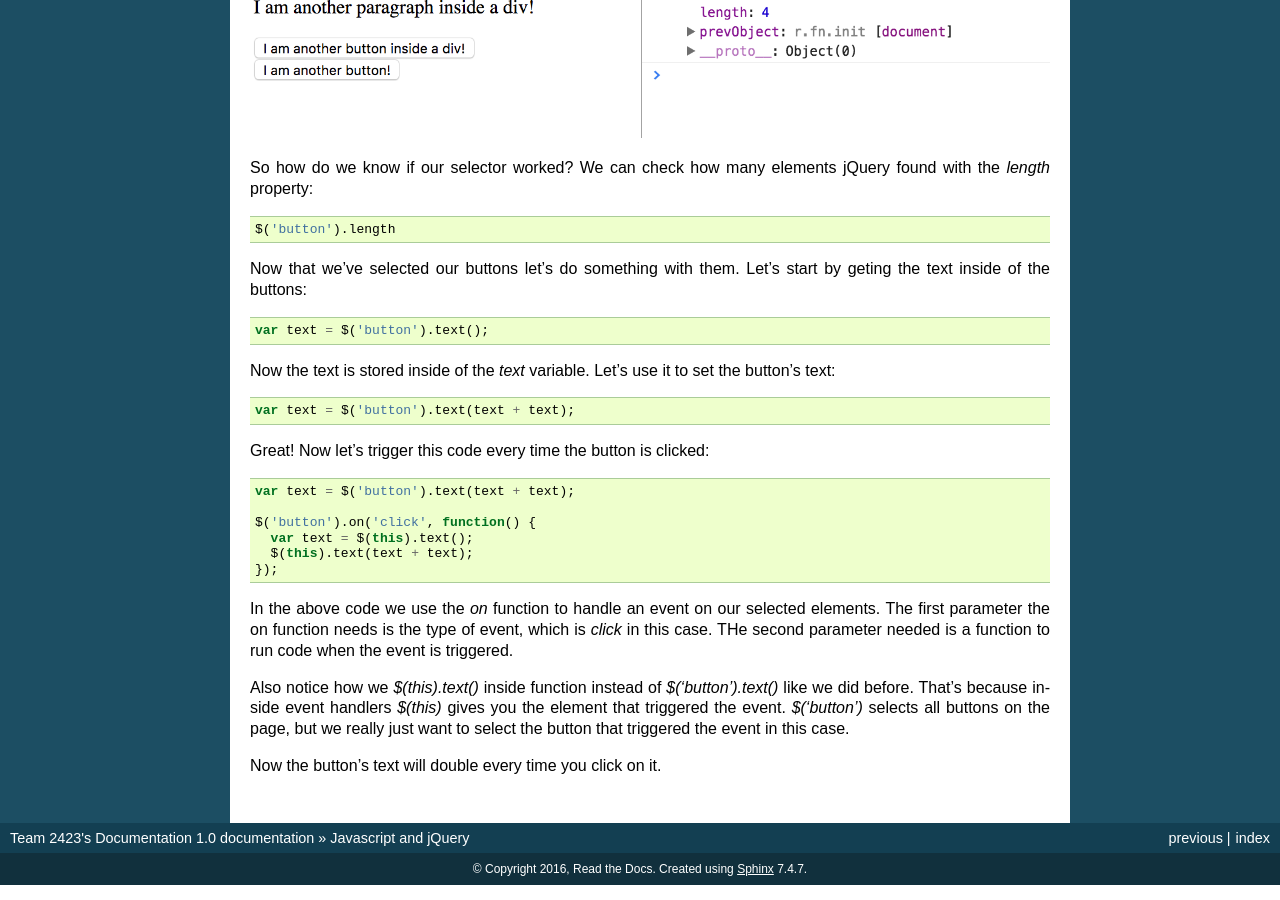
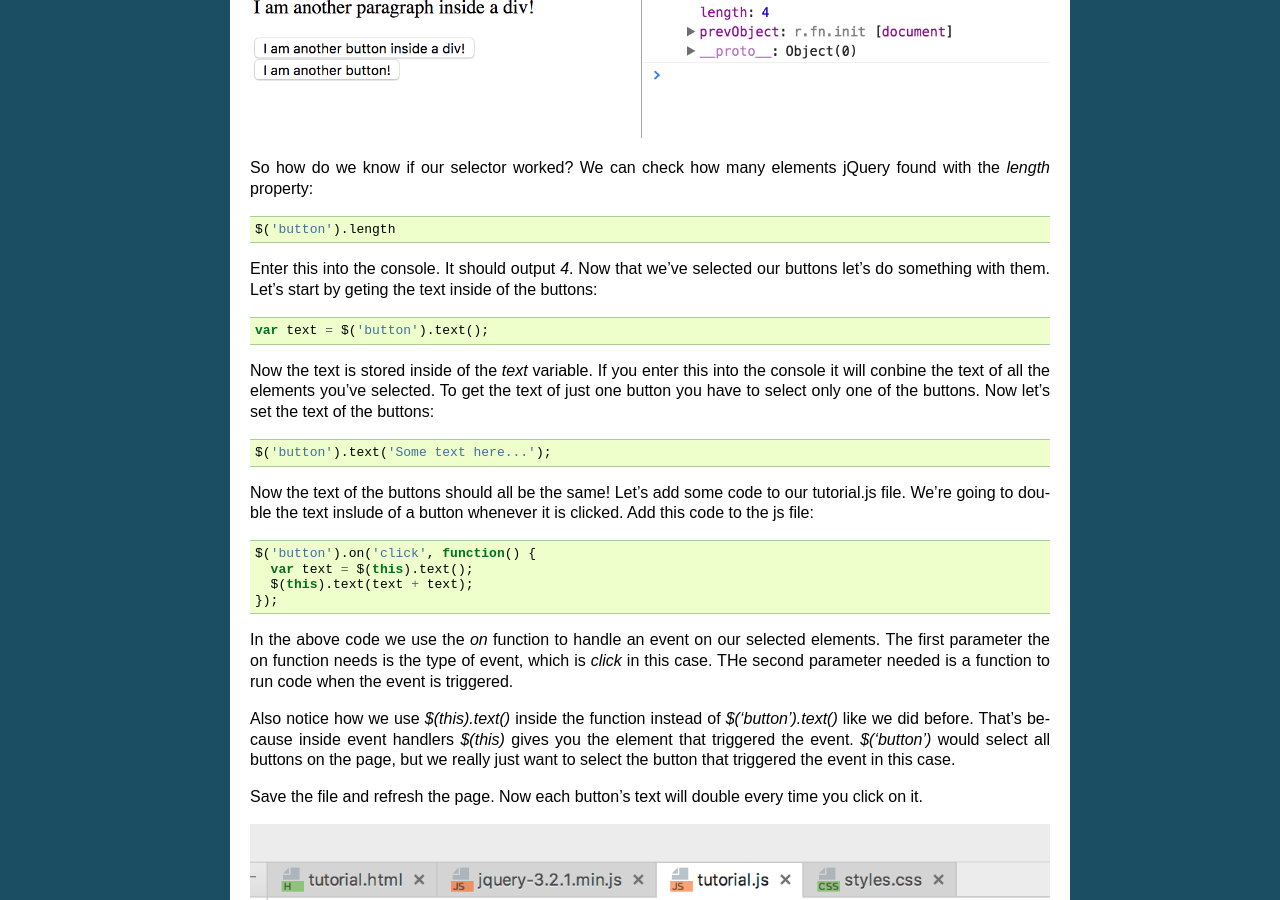
Before and after one commit to frc2423/docs, a Sphinx documentation site: the page built from docs/web-interface-tutorial4.rst, in a window 1280 px wide and 900 px high, scrolled down 4028 px. Built offline with Sphinx 7.4.7, drawn with Linux system fonts in a browser that asks for light colours.

Commit message:
Update web-interface-tutorial4.rst

```diff
--- a/docs/web-interface-tutorial4.rst
+++ b/docs/web-interface-tutorial4.rst
@@ -61,24 +61,21 @@ So how do we know if our selector worked? We can check how many elements jQuery
 
   $('button').length
 
-Now that we've selected our buttons let's do something with them. Let's start by geting the text inside of the buttons:
-
+Enter this into the console. It should output *4*. Now that we've selected our buttons let's do something with them. Let's start by geting the text inside of the buttons:
 
 .. code-block:: javascript
 
   var text = $('button').text();
 
-Now the text is stored inside of the *text* variable. Let's use it to set the button's text:
+Now the text is stored inside of the *text* variable. If you enter this into the console it will conbine the text of all the elements you've selected. To get the text of just one button you have to select only one of the buttons. Now let's set the text of the buttons:
 
 .. code-block:: javascript
 
-  var text = $('button').text(text + text);
+  $('button').text('Some text here...');
 
-Great! Now let's trigger this code every time the button is clicked:
+Now the text of the buttons should all be the same! Let's add some code to our tutorial.js file. We're going to double the text inslude of a button whenever it is clicked. Add this code to the js file:
 
 .. code-block:: javascript
-
-  var text = $('button').text(text + text);
 
   $('button').on('click', function() {
     var text = $(this).text();
@@ -87,6 +84,11 @@ Great! Now let's trigger this code every time the button is clicked:
 
 In the above code we use the *on* function to handle an event on our selected elements. The first parameter the on function needs is the type of event, which is *click* in this case. THe second parameter needed is a function to run code when the event is triggered.
 
-Also notice how we  *$(this).text()* inside function instead of *$('button').text()* like we did before. That's because inside event handlers *$(this)* gives you the element that triggered the event. *$('button')* selects all buttons on the page, but we really just want to select the button that triggered the event in this case.
+Also notice how we use *$(this).text()* inside the function instead of *$('button').text()* like we did before. That's because inside event handlers *$(this)* gives you the element that triggered the event. *$('button')* would select all buttons on the page, but we really just want to select the button that triggered the event in this case.
 
-Now the button's text will double every time you click on it.
+Save the file and refresh the page. Now each button's text will double every time you click on it.
+
+
+.. image:: images/tutorial1/button_click_event.png
+
+.. image:: images/tutorial1/button_click_event_page.png
```
